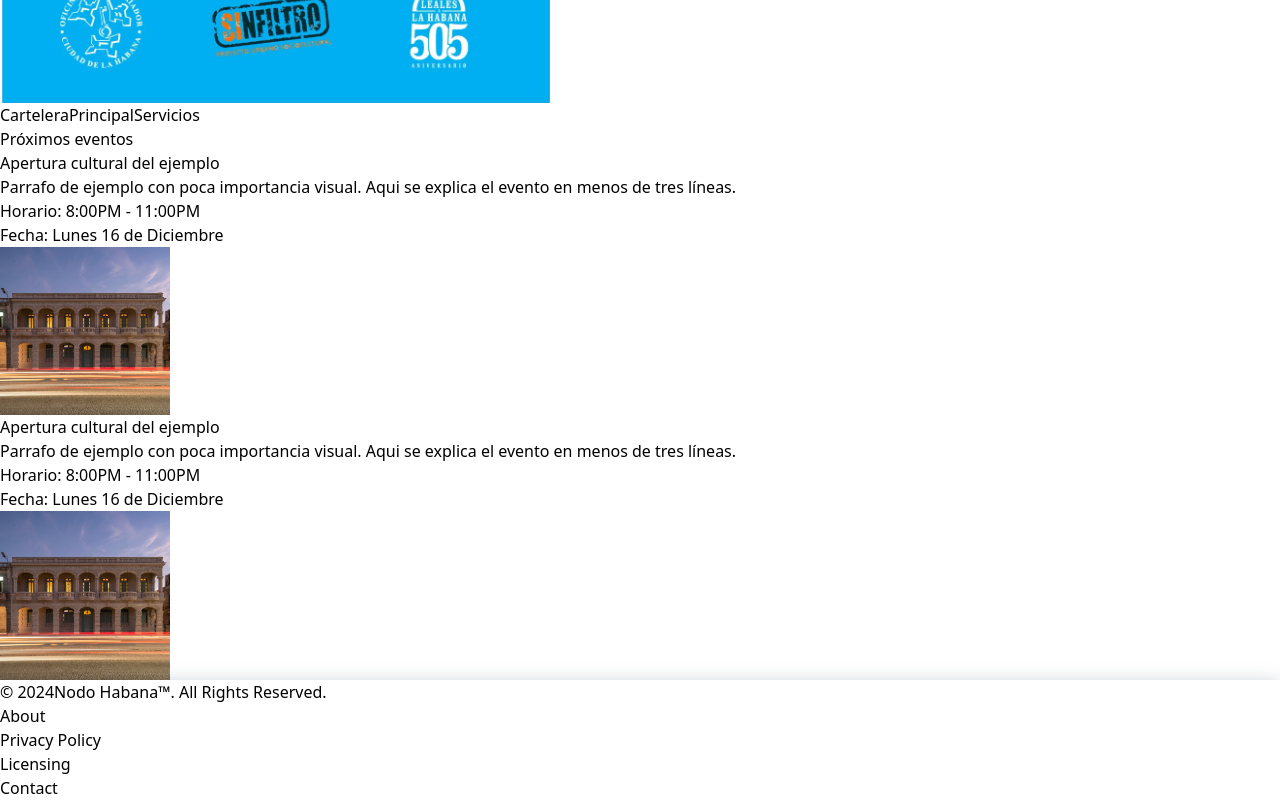
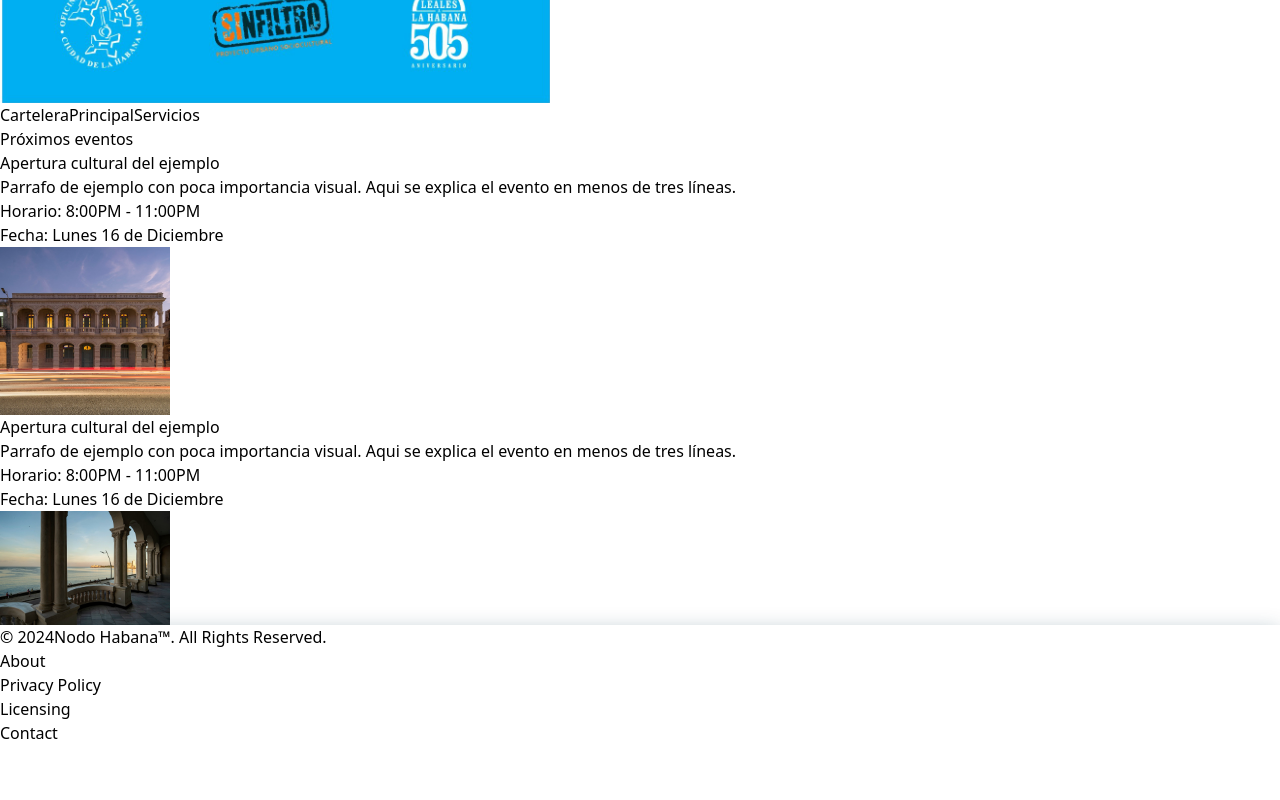
Before and after one commit to fantasyfuerte/nodo-habana, a Next.js app: page /cartelera in a window 1280 px wide. Shown: the part 672-1472 px from the top of the page. After the commit the page ends 1417 px from the top, so only its background shows below. Built offline with nearby package versions, Linux system fonts and the light colour scheme.

Commit message:
Adding different img

```diff
--- a/src/app/cartelera/page.tsx
+++ b/src/app/cartelera/page.tsx
@@ -13,7 +13,7 @@
       "Parrafo de ejemplo con poca importancia visual. Aqui se explica el evento en menos de tres líneas.",
     time: ["8:00PM", "11:00PM"],
     date: "Lunes 16 de Diciembre",
-    img: "/fachada.jpeg",
+    img: "/balcon.jpeg",
   },
 ];
 import EventArticle from "./ui/Event";
@@ -21,7 +21,7 @@
 export default function Page() {
   return (
     <main className="h-screen">
-      <h1 className="text-2xl font-semibold text-center py-5">
+      <h1 className="text-2xl font-semibold text-center py-6">
         Próximos eventos
       </h1>
       <section className="flex justify-around flex-wrap">
```
